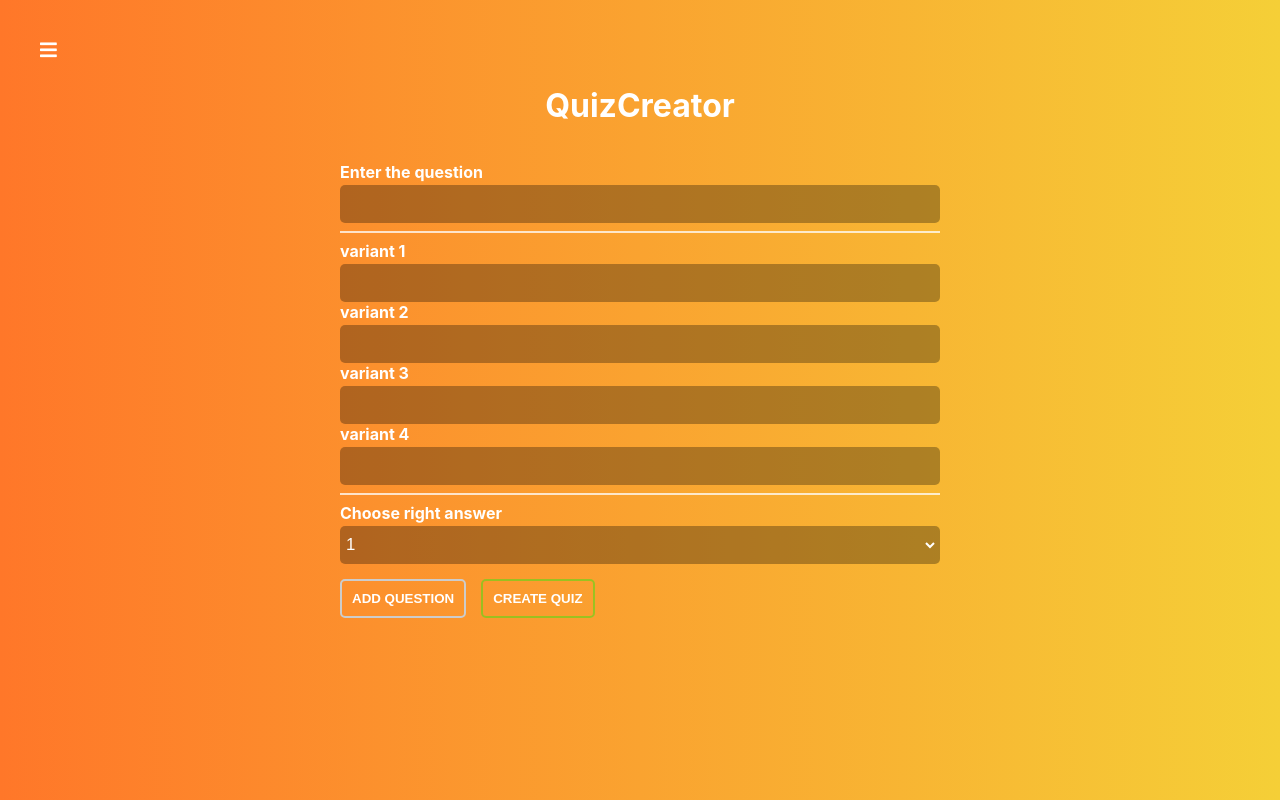
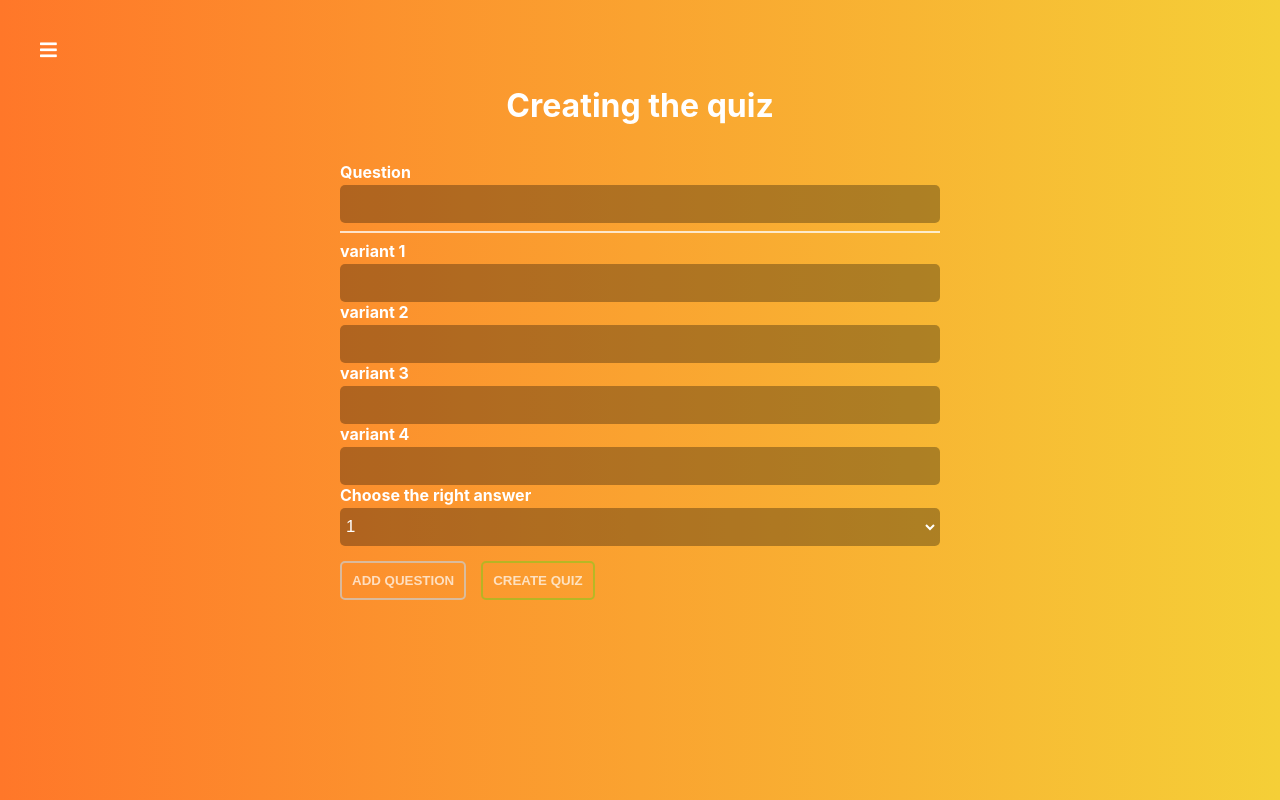
Before and after one commit to vsezol/react-quiz, a React app: page /quiz-creator in a window 1280 px wide. Built offline with nearby package versions, Linux system fonts and the light colour scheme.

Commit message:
'firebase'

```diff
--- a/package.json
+++ b/package.json
@@ -10,6 +10,7 @@
     "@testing-library/user-event": "^7.1.2",
     "@typescript-eslint/eslint-plugin": "^2.10.0",
     "@typescript-eslint/parser": "^2.10.0",
+    "axios": "^0.19.2",
     "babel-eslint": "10.1.0",
     "babel-jest": "^24.9.0",
     "babel-loader": "8.1.0",
--- a/src/components/UI/Select/Select.js
+++ b/src/components/UI/Select/Select.js
@@ -2,16 +2,26 @@ import React from 'react'
 import classes from './Select.module.sass'
 
 const Select = props => {
-	const htmlFor = `${props.label}-${Math.round(Math.random() * 1000)}`
+  const htmlFor = `${props.label}-${Math.random()}`
+
   return (
     <div className={classes.Select}>
       <label htmlFor={htmlFor}>{props.label}</label>
-			<select id={htmlFor} value={props.value} onChange={props.onChange}>
-				{props.options.map((option, index) => (
-					<option value={option.value} key={index}>
+      <select
+        id={htmlFor}
+        value={props.value}
+        onChange={props.onChange}
+      >
+        { props.options.map((option, index) => {
+          return (
+            <option
+              value={option.value}
+              key={option.value + index}
+            >
               {option.text}
             </option>
-				))}
+          )
+        }) }
       </select>
     </div>
   )
--- a/src/containers/QuizCreator/QuizCreator.js
+++ b/src/containers/QuizCreator/QuizCreator.js
@@ -3,127 +3,196 @@ import classes from './QuizCreator.module.sass'
 import Button from '../../components/UI/Button/Button'
 import Input from '../../components/UI/Input/Input'
 import Select from '../../components/UI/Select/Select'
-import { createControl } from '../../form/FormFramework'
+import { createControl, validate, validateForm } from '../../form/FormFramework'
+import Auxiliary from '../../hoc/Auxiliary/Auxiliary'
+import axios from 'axios'
 
-function* createOptionControl() {
-	for (let i = 1; i <= 10; i++) {
-		yield createControl(
+function createOptionControl(number) {
+	return createControl(
 		{
-				label: `variant ${i}`,
-				errorMessage: 'The value should not be empty!',
-				id: i
+			label: `variant ${number}`,
+			errorMessage: 'value should not be empty',
+			id: number
 		},
 		{ required: true }
 	)
 }
-}
 
-const createFormControls = () => {
-	const optionControlGen = createOptionControl()
+function createFormControls() {
 	return {
 		question: createControl(
 			{
-				label: 'Enter the question',
-				errorMessage: 'The question should not be empty!'
+				label: 'Question',
+				errorMessage: 'value should not be empty'
 			},
-			{
-				required: true
-			}
+			{ required: true }
 		),
-		options: [
-			optionControlGen.next(),
-			optionControlGen.next(),
-			optionControlGen.next(),
-			optionControlGen.next()
-		]
+		option1: createOptionControl(1),
+		option2: createOptionControl(2),
+		option3: createOptionControl(3),
+		option4: createOptionControl(4)
 	}
 }
 
-class QuizCreator extends Component {
+export default class QuizCreator extends Component {
 	state = {
 		quiz: [],
+		isFormValid: false,
 		rightAnswerId: 1,
 		formControls: createFormControls()
 	}
 
-	submitHandler = event => event.preventDefault()
-
-	addQuestionHandler = () => {}
-
-	createQuizHandler = () => {}
-
-	changeQuestionHandler = event => {}
-
-	changeOptionHandler = (event, index) => {}
-
-	changeSelectHandler = event => {
-		this.setState({rightAnswerId: +event.target.value})
+	sibmitHandler = event => {
+		event.preventDefault()
 	}
 
-	renderQuestion = () => {
-		const question = this.state.formControls.question
-		return (
-			<Input
-				label={question.label}
-				value={question.value}
-				valid={question.valid}
-				shouldValidate={!!question.validation}
-				touched={question.touched}
-				errorMessage={question.errorMessage}
-				onChange={event => this.changeQuestionHandler(event)}
-			/>
-		)
+	addQuestionHandler = event => {
+		event.preventDefault()
+
+		const quiz = [...this.state.quiz]
+		const index = quiz.length + 1
+
+		const {
+			question,
+			option1,
+			option2,
+			option3,
+			option4
+		} = this.state.formControls
+
+		const questionItem = {
+			question: question.value,
+			id: index,
+			rightAnswerId: this.state.rightAnswerId,
+			answers: [
+				{ text: option1.value, id: option1.id },
+				{ text: option2.value, id: option2.id },
+				{ text: option3.value, id: option3.id },
+				{ text: option4.value, id: option4.id }
+			]
 		}
 
-	renderOptions = () =>
-		this.state.formControls.options.map((control, index) => {
-			control = control.value
+		quiz.push(questionItem)
+		this.setState({
+			quiz,
+			isFormValid: false,
+			rightAnswerId: 1,
+			formControls: createFormControls()
+		})
+	}
+
+	createQuizHandler = async event => {
+		event.preventDefault()
+		try {
+			await axios.post(
+				'https://react-quiz-8fe1d.firebaseio.com/quizes.json',
+				this.state.quiz
+			)
+
+			this.setState({
+				quiz: [],
+				isFormValid: false,
+				rightAnswerId: 1,
+				formControls: createFormControls()
+			})
+		} catch (e) {
+			console.log(e)
+		}
+	}
+
+	changeHandler = (value, controlName) => {
+		const formControls = { ...this.state.formControls }
+		const control = { ...formControls[controlName] }
+
+		control.touched = true
+		control.value = value
+		control.valid = validate(control.value, control.validation)
+
+		formControls[controlName] = control
+
+		this.setState({
+			formControls,
+			isFormValid: validateForm(formControls)
+		})
+	}
+
+	renderControls() {
+		return Object.keys(this.state.formControls).map(
+			(controlName, index) => {
+				const control = this.state.formControls[controlName]
+
 				return (
+					<Auxiliary key={controlName + index}>
 						<Input
-					key={index}
 							label={control.label}
 							value={control.value}
 							valid={control.valid}
 							shouldValidate={!!control.validation}
 							touched={control.touched}
 							errorMessage={control.errorMessage}
-					onChange={event => this.changeOptionHandler(event, index)}
+							onChange={event =>
+								this.changeHandler(
+									event.target.value,
+									controlName
+								)
+							}
 						/>
+						{index === 0 ? <hr /> : null}
+					</Auxiliary>
 				)
+			}
+		)
+	}
+
+	selectChangeHandler = event => {
+		this.setState({
+			rightAnswerId: +event.target.value
 		})
+	}
 
 	render() {
 		const select = (
 			<Select
-				label="Choose right answer"
+				label="Choose the right answer"
 				value={this.state.rightAnswerId}
-				onChange={this.changeSelectHandler}
-				options={this.state.formControls.options.map(option => {
-					return { text: option.value.id, value: option.value.value }
-				})}
+				onChange={this.selectChangeHandler}
+				options={[
+					{ text: 1, value: 1 },
+					{ text: 2, value: 2 },
+					{ text: 3, value: 3 },
+					{ text: 4, value: 4 }
+				]}
 			/>
 		)
 
 		return (
 			<div className={classes.QuizCreator}>
 				<div>
-					<h1>QuizCreator</h1>
-					<form onSubmit={this.submitHandler}></form>
-					{this.renderQuestion()}
-					<hr />
-					{this.renderOptions()}
-					<hr />
+					<h1>Creating the quiz</h1>
+
+					<form onSubmit={this.submitHandler}>
+						{this.renderControls()}
+
 						{select}
-					<Button type="primary" onClick={this.addQuestionHandler}>
-						Add Question
+
+						<Button
+							type="primary"
+							onClick={this.addQuestionHandler}
+							disabled={!this.state.isFormValid}
+						>
+							Add question
 						</Button>
-					<Button type="success" onClick={this.createQuizHandler}>
-						Create Quiz
+
+						<Button
+							type="success"
+							onClick={this.createQuizHandler}
+							disabled={this.state.quiz.length === 0}
+						>
+							Create quiz
 						</Button>
+					</form>
 				</div>
 			</div>
 		)
 	}
 }
-
-export default QuizCreator
--- a/src/form/FormFramework.js
+++ b/src/form/FormFramework.js
@@ -1,8 +1,35 @@
-export const createControl = (config, validation) => {
-    return {
-        ...config,
-        validation,
-        valid: !validation,
-        touched: false
+export function createControl(config, validation) {
+  return {
+    ...config,
+    validation,
+    valid: !validation,
+    touched: false,
+    value: ''
+  }
+}
+
+export function validate(value, validation = null) {
+  if (!validation) {
+    return true
+  }
+
+  let isValid = true
+
+  if (validation.required) {
+    isValid = value.trim() !== '' && isValid
+  }
+
+  return isValid
+}
+
+export function validateForm(formControls) {
+  let isFormValid = true
+
+  for (let control in formControls) {
+    if (formControls.hasOwnProperty(control)) {
+      isFormValid = formControls[control].valid && isFormValid
     }
+  }
+
+  return isFormValid
 }
--- /dev/null
+++ b/src/hoc/Auxiliary/Auxiliary.js
@@ -0,0 +1,3 @@
+const Auxiliary = props => props.children
+
+export default Auxiliary
```
Also changed, not shown: 1 other file (tests, documents, lock files or other folders). Lines whose indentation alone changed are shown as unchanged.
